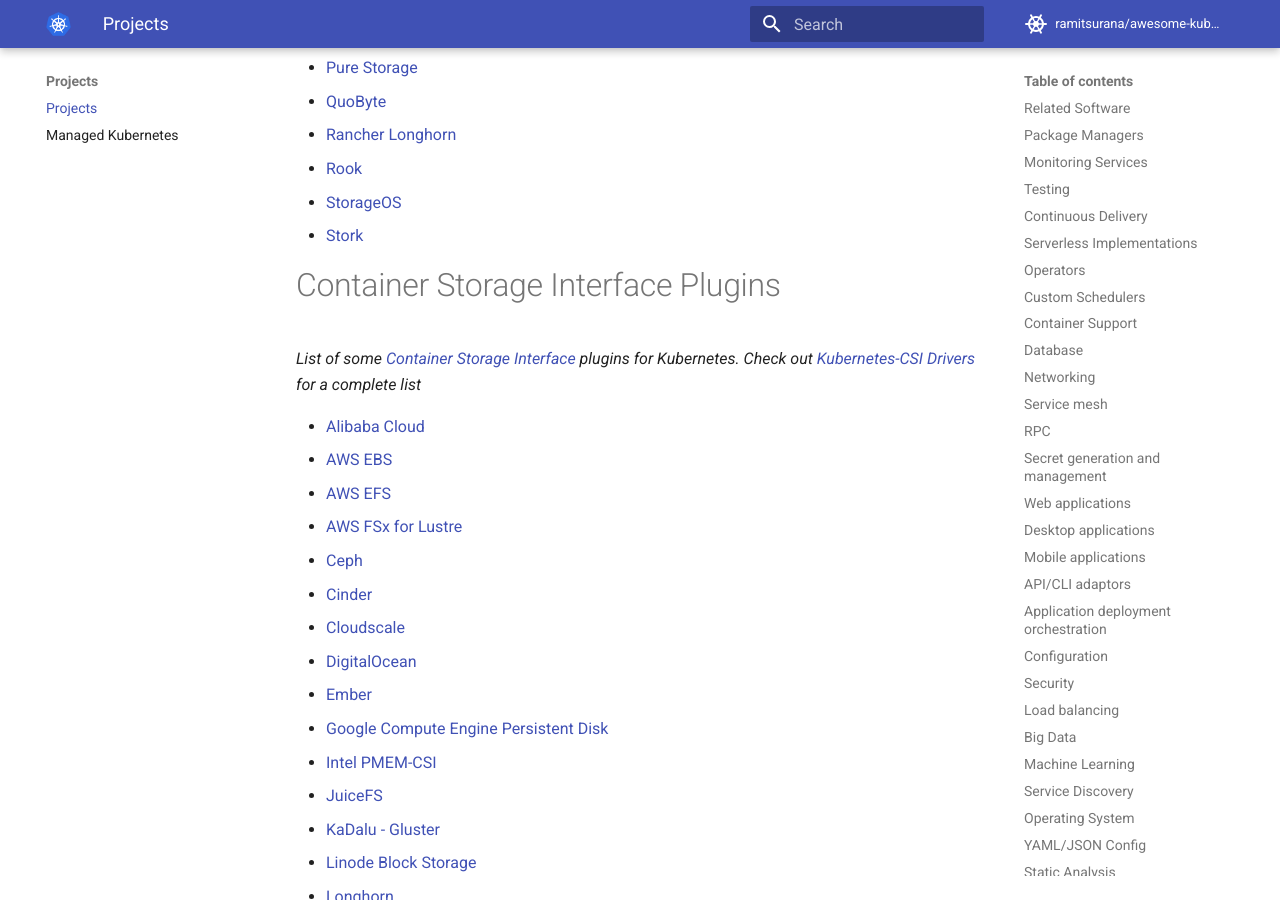
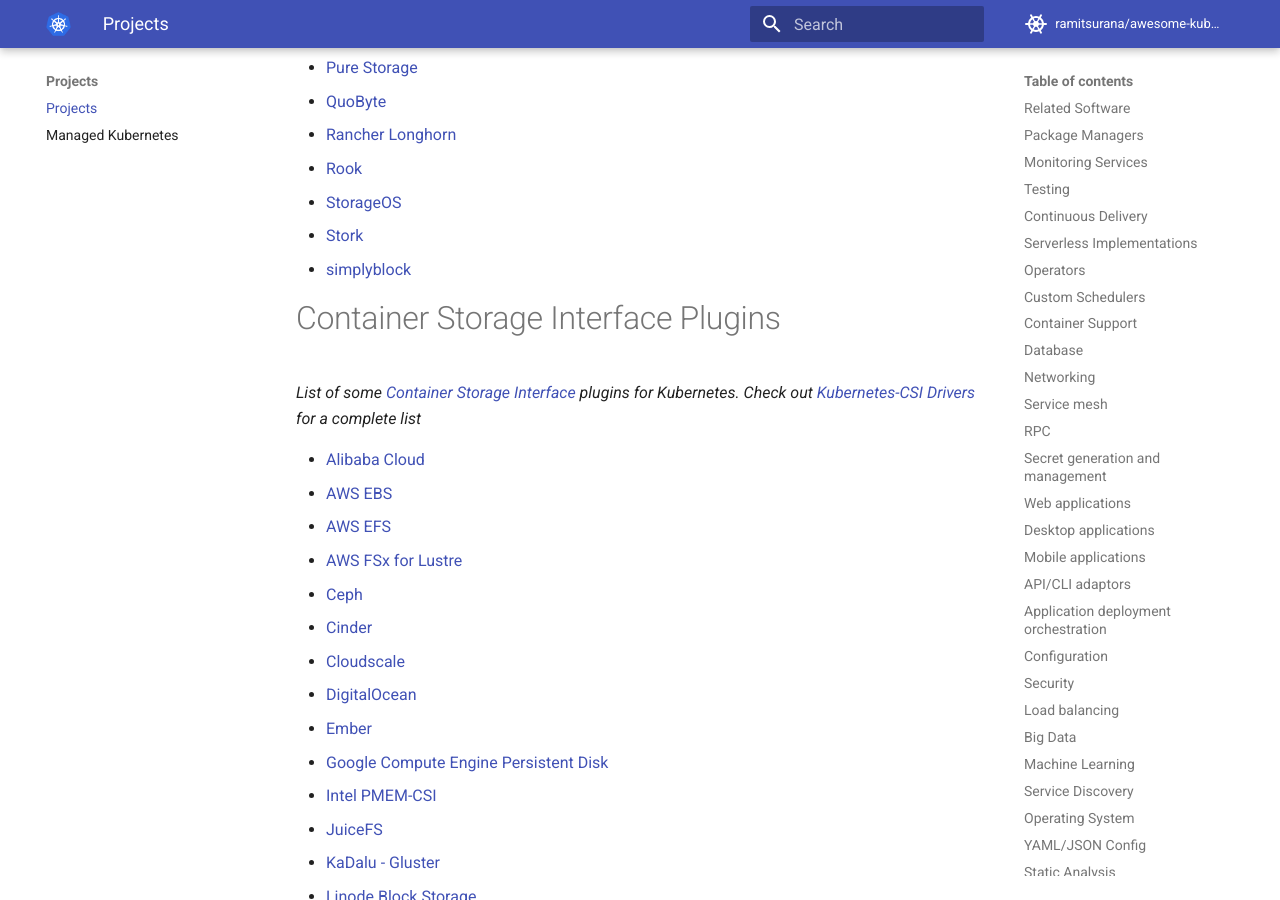
Before and after one commit to ramitsurana/awesome-kubernetes, an MkDocs documentation site: the page built from docs/projects/projects.md, in a window 1280 px wide and 900 px high, scrolled down 20514 px. Built offline with MkDocs 1.6.1 and Material for MkDocs 9.7.7, drawn with Linux system fonts in a browser that asks for light colours; comment, search, counter and statistics services are not loaded.

Commit message:
Added simplyblock to projects (#931)
Simplyblock is not an open source project, hence it would apply to the exception. Simplyblock is a disaggregated, cloud-native storage solution, designed for Kubernetes CSI and NVMe technology from ground up. I'd appreciate if you could accept the listing.

```diff
--- a/docs/projects/projects.md
+++ b/docs/projects/projects.md
@@ -561,6 +561,7 @@ Persistent Volume Providers
 * [Rook](http://rook.io/)
 * [StorageOS](http://storageos.com)
 * [Stork](https://github.com/libopenstorage/stork)
+* [simplyblock](https://simplyblock.io)
 
 Container Storage Interface Plugins
 =======================================================================
```
